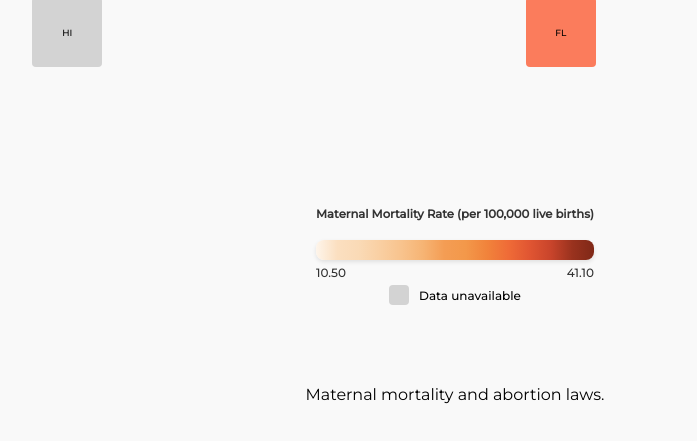
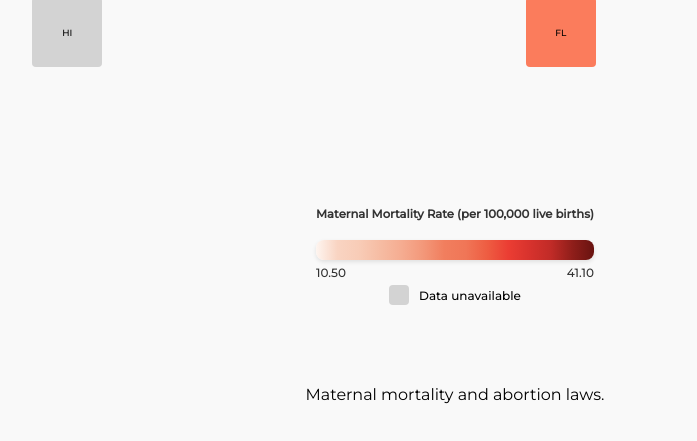
Before and after one commit to redpinecube/demo, a plain HTML site: page index.html in a window 1280 px wide. Shown: the part 905-1346 px from the top of the page, without its empty margins (185-882 px from the left). Drawn offline with nearby package versions, Linux system fonts and the light colour scheme; a script that the page names is missing.

Commit message:
Update styles.css

```diff
--- a/styles.css
+++ b/styles.css
@@ -333,8 +333,8 @@ button:focus {
   align-items: center;
   width: 100%;
   height: 20px;
-  background: linear-gradient(to right, #FEF5EB, #FBDFC0, #FADAB6, #F9CFA2, #F8C38D, #F6B474, #F49D54,
-  #F3984A, #F1833B, #EF6B37, #E05532, #C8442B, #99321E, #7F2817); /* Gradient */
+  background: linear-gradient(to right, #FEF5F0, #F9D4C2, #F8CCB7, #F6BCA3, #F5AC91,
+  #F3987A, #F17E5E, #F07657, #EE5D42, #EB3D33, #D7322D, #C02B27, #8F1E1A, #681310); /* Gradient */
   border-radius: 8px;
   box-shadow: 0 2px 4px rgba(0, 0, 0, 0.1);
 }
```
